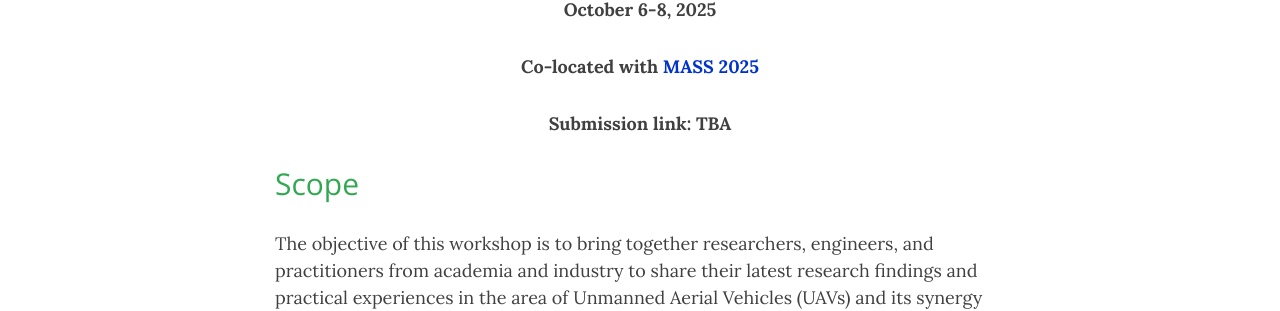
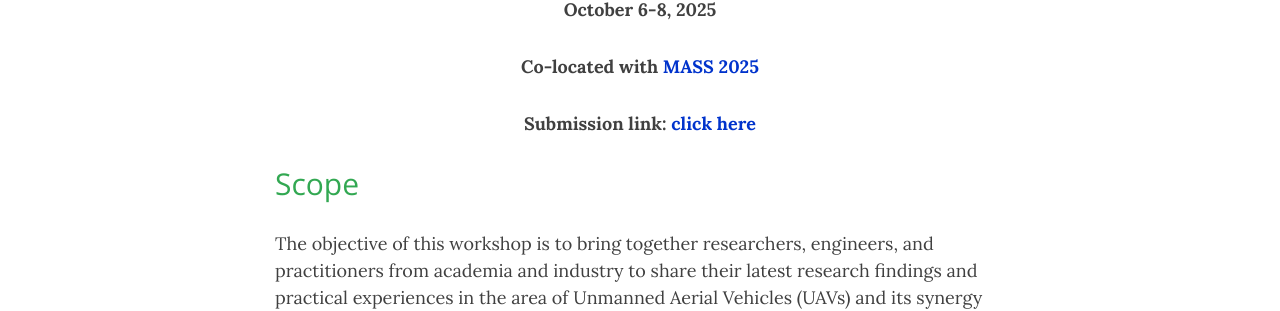
Before and after one commit to uav-iot/uav-iot.github.io, a Jekyll site: the page built from index.md, in a window 1280 px wide and 900 px high, scrolled down 541 px. Shown: the part 148-459 px from the top of the window. Built offline with Jekyll 4.4.1, drawn with Linux system fonts in a browser that asks for light colours; nearby versions of some CDN libraries.

Commit message:
add submission link

```diff
--- a/index.md
+++ b/index.md
@@ -23,7 +23,7 @@ _Unmanned Aerial Vehicles and IoT (UAV-IoT) 2025_
 **Co-located with [MASS 2025](https://ieeemass2025.github.io/ieeemass2025/index.html)**
 {: style="text-align: center"}
 
-**Submission link: TBA**
+**Submission link: [click here](https://edas.info/N33811)**
 {: style="text-align: center"}
 
 
```
